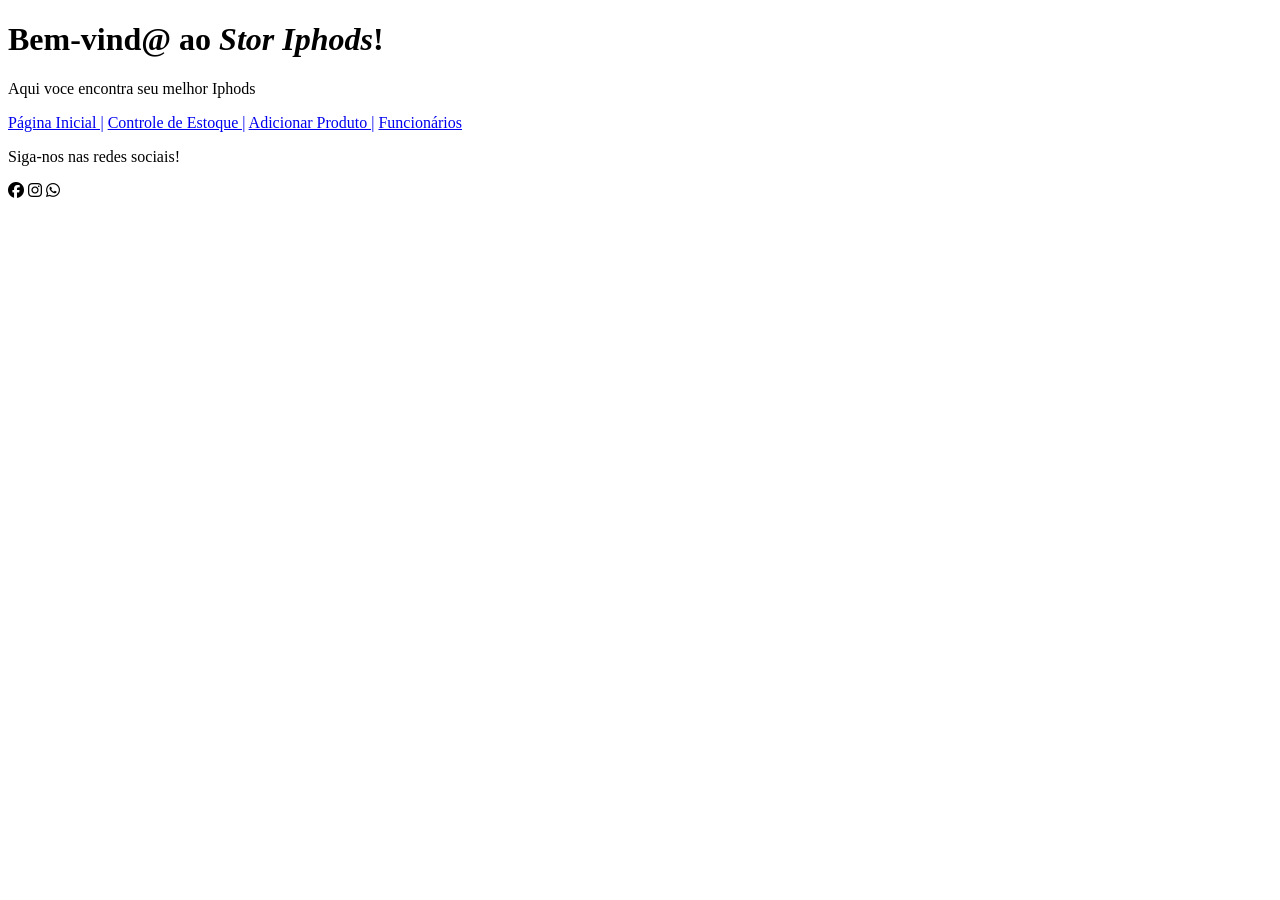
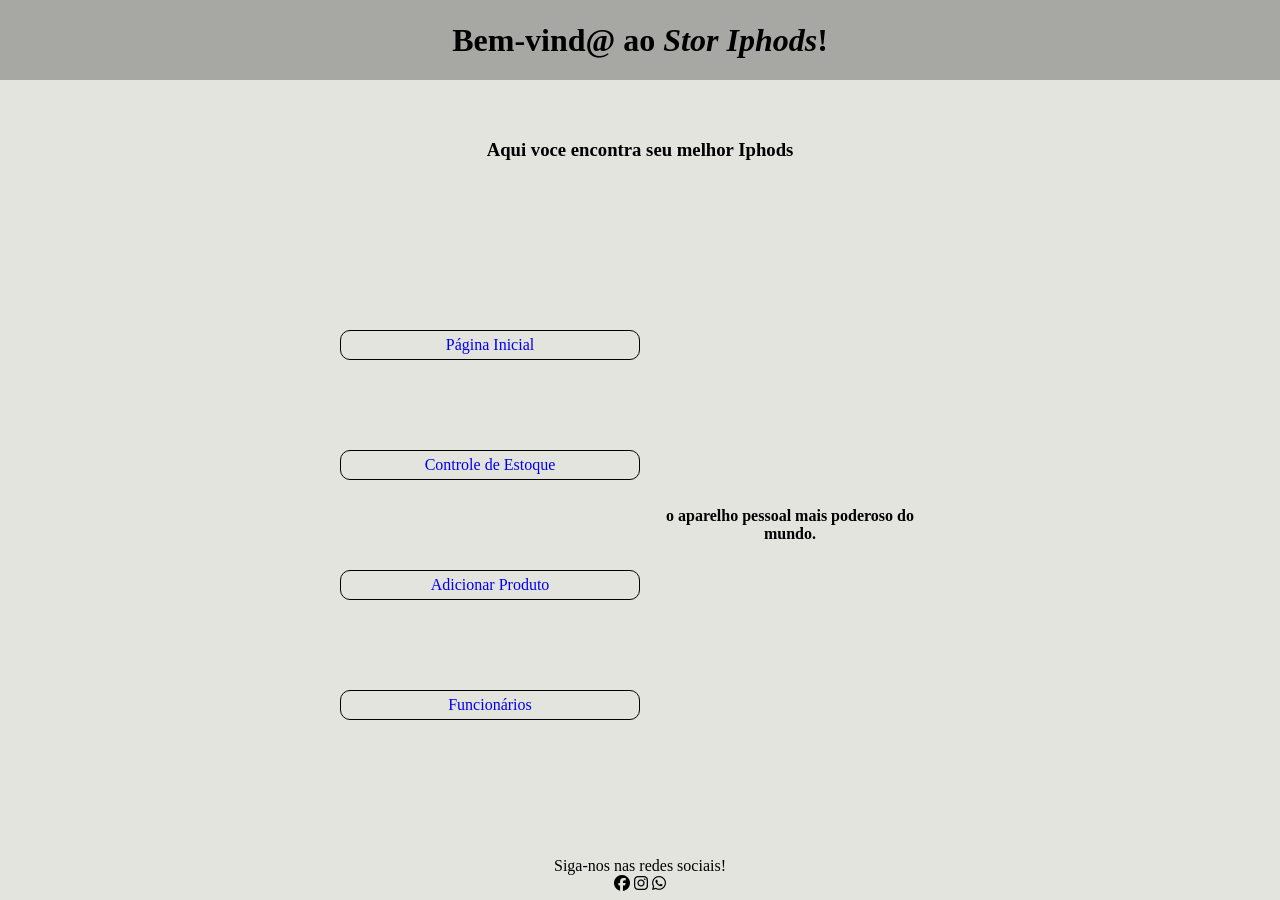
Before and after one commit to future4code/barros-Jeferson-Goncalves, a plain HTML site: page modulo2/html-sistema-loja/index.html in a window 1280 px wide. Before the commit the page ends 800 px from the top, so only its background shows below. Drawn offline with Linux system fonts and the light colour scheme.

Commit message:
novos exercicios

```diff
--- a/modulo2/html-sistema-loja/index.html
+++ b/modulo2/html-sistema-loja/index.html
@@ -4,30 +4,38 @@
     <meta charset="UTF-8" />
     <meta name="viewport" content="width=device-width, initial-scale=1.0" />
     <meta http-equiv="X-UA-Compatible" content="ie=edge" />
+    <link rel="stylesheet" href="style.css" />
     <title>Stor Iphods</title>
   </head>
   <body>
     <header>
+      <div id="cabecalho">
         <h1>Bem-vind@ ao <em>Stor Iphods</em>!</h1>
-      <p>Aqui voce encontra seu melhor Iphods</p>
+      </div>
+      <div id="subtitle">
+        <h3>Aqui voce encontra seu melhor Iphods</h3>
+      </div>
     </header>
 
+    <div id="container">
       <nav>
-      <a href="index.html">Página Inicial |</a>
-      <a href="ctrl-estoque.html">Controle de Estoque |</a>
-      <a href="add-produto.html">Adicionar Produto |</a>
-      <a href="funcionarios.html">Funcionários</a>
+        <a href="index.html">Página Inicial</a>
+        <a href="./pages/Controle-estoque/index.html">Controle de Estoque</a>
+        <a href="./pages/Produtos/index.html">Adicionar Produto</a>
+        <a href="./pages/Funcionarios/index.html">Funcionários</a>
       </nav>
-
       <main>
-      <!-- ADICIONAR CONTEÚDO PRINCIPAL SOBRE SUA LOJINHA -->
+        <h4>o aparelho pessoal mais poderoso do mundo.</h4>
       </main>
+    </div>
 
     <footer>
       <p>Siga-nos nas redes sociais!</p>
+      <div>
         <i class="fa-brands fa-facebook"></i>
         <i class="fa-brands fa-instagram"></i>
         <i class="fa-brands fa-whatsapp"></i>
+      </div>
     </footer>
 
     <script
--- /dev/null
+++ b/modulo2/html-sistema-loja/pages/Controle-estoque/style.css
@@ -0,0 +1,83 @@
+* {
+  padding: 0;
+  margin: 0;
+  box-sizing: border-box;
+}
+
+body {
+  width: 100%;
+  height: 100vh;
+
+  background: rgb(228, 228, 222);
+}
+
+header {
+  width: 100%;
+  height: 90px;
+
+  text-align: center;
+}
+
+main {
+  display: flex;
+  flex-direction: column;
+
+  justify-content: center;
+
+  align-items: center;
+
+  gap: 50px;
+}
+
+main nav {
+  display: flex;
+
+  gap: 20px;
+
+  text-align: center;
+  margin-block: auto;
+}
+
+main div h2 {
+  padding-bottom: 30px;
+}
+
+main nav a {
+  text-decoration: none;
+
+  border: 1px solid black;
+  padding: 5px;
+
+  border-radius: 10px;
+}
+
+main div {
+  display: flex;
+  flex-direction: column;
+
+  justify-content: center;
+  align-items: center;
+}
+
+div table {
+  border: 1px solid black;
+  border-collapse: collapse;
+  width: 100%;
+  padding: 5px;
+}
+
+div th,
+div td {
+  border: 1px solid black;
+  border-collapse: collapse;
+  padding: 5px;
+}
+
+th {
+  height: 70px;
+  width: 150px;
+}
+
+td {
+  text-align: center;
+}
--- /dev/null
+++ b/modulo2/html-sistema-loja/style.css
@@ -0,0 +1,84 @@
+* {
+  padding: 0;
+  margin: 0;
+  box-sizing: border-box;
+}
+
+body {
+  width: 100%;
+  height: 100vh;
+
+  background: rgb(228, 228, 222);
+}
+
+header {
+  display: flex;
+  flex-direction: column;
+
+  gap: 20px;
+}
+
+header #cabecalho {
+  display: flex;
+  justify-content: center;
+  align-items: center;
+
+  width: 100%;
+  height: 80px;
+
+  background-color: rgb(167, 167, 163);
+}
+
+header #subtitle {
+  display: flex;
+  align-items: center;
+  justify-content: center;
+
+  height: 100px;
+}
+
+#container {
+  height: 650px;
+  width: 90%;
+
+  margin-inline: auto;
+
+  display: flex;
+  justify-content: center;
+}
+
+#container nav {
+  width: 300px;
+  display: flex;
+  flex-direction: column;
+
+  gap: 90px;
+  text-align: center;
+  margin-block: auto;
+}
+
+#container nav a {
+  text-decoration: none;
+
+  border: 1px solid black;
+  padding: 5px;
+
+  border-radius: 10px;
+}
+
+#container main {
+  width: 300px;
+  text-align: center;
+
+  margin-block: auto;
+}
+
+footer {
+  display: flex;
+  flex-direction: column;
+
+  height: 50px;
+
+  justify-content: center;
+  align-items: center;
+}
```
Also changed, not shown: modulo2/html-sistema-loja/ctrl-estoque.html (deleted, +0 -75 lines), modulo2/html-sistema-loja/pages/Controle-estoque/index.html (added, +74 -0 lines), modulo2/html-sistema-loja/pages/Funcionarios/index.html (renamed from modulo2/html-sistema-loja/funcionarios.html), modulo2/html-sistema-loja/pages/Funcionarios/style.css (added), modulo2/html-sistema-loja/pages/Produtos/index.html (renamed from modulo2/html-sistema-loja/add-produto.html), modulo2/html-sistema-loja/pages/Produtos/style.css (added), 1 other file. Lines whose indentation alone changed are shown as unchanged.
